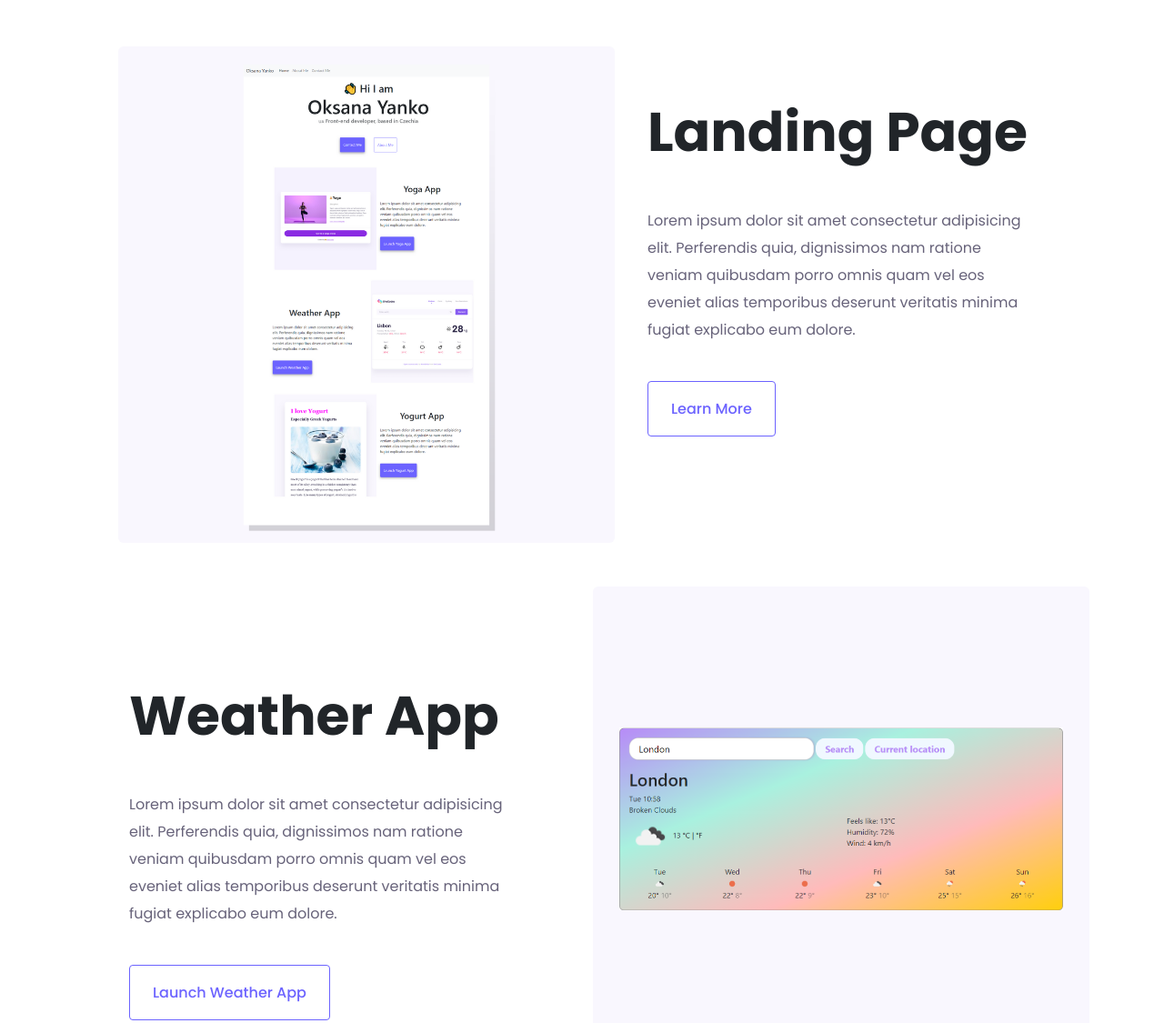
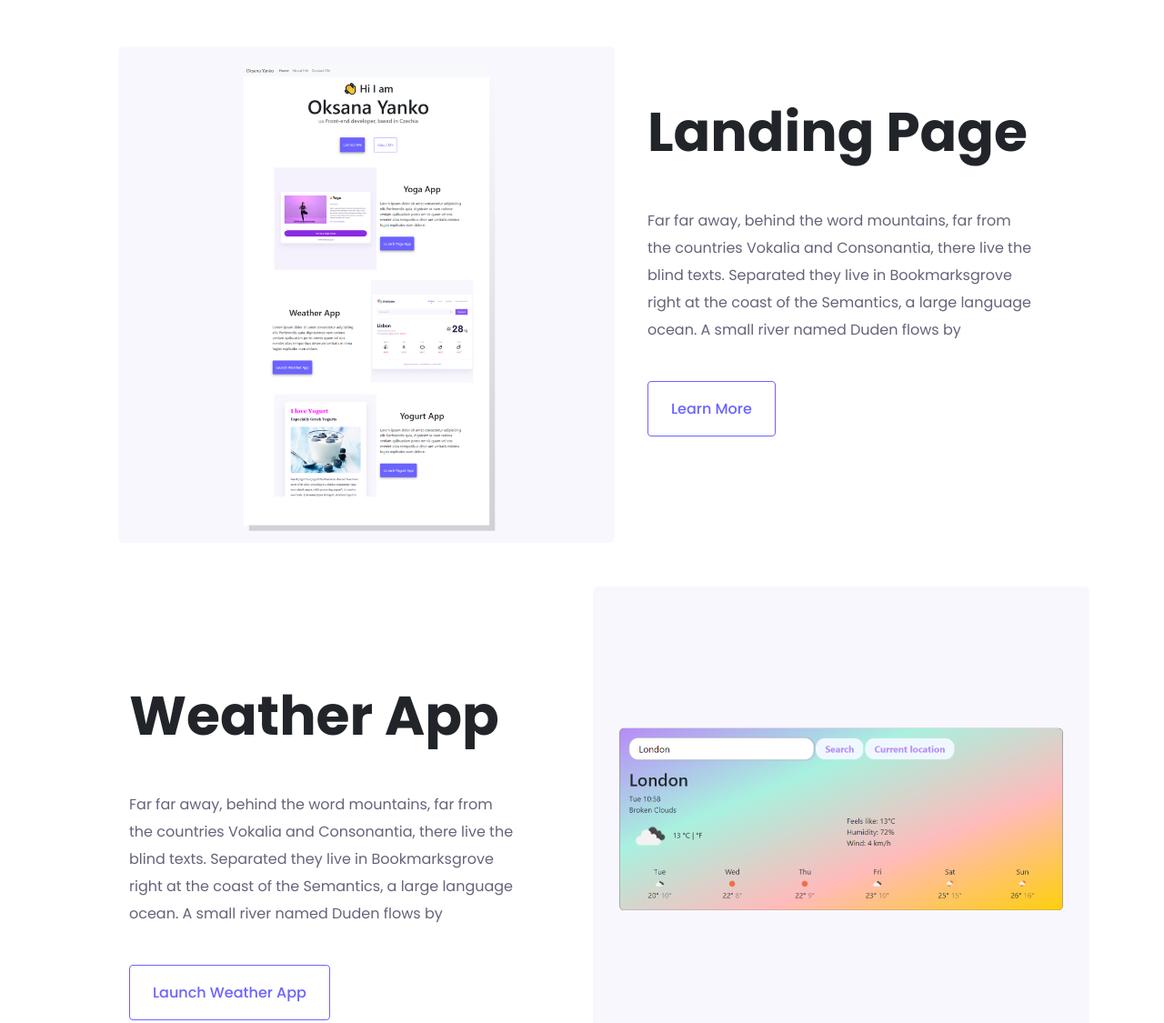
Before and after one commit to Pursuecoding/new-portfolio, a plain HTML site: page index.html in a window 1280 px wide. Shown: the part 1001-2126 px from the top of the page at 91% size. Drawn offline with nearby package versions, Linux system fonts and the light colour scheme.

Commit message:
Update index.html

```diff
--- a/index.html
+++ b/index.html
@@ -62,7 +62,7 @@
               <h2>Landing Page</h2>
               <article>
                 <span class="app-description-paragraph">
-                  Lorem ipsum dolor sit amet consectetur adipisicing elit. Perferendis quia, dignissimos nam ratione veniam quibusdam porro omnis quam vel eos eveniet alias temporibus deserunt veritatis minima fugiat explicabo eum dolore.
+                  Far far away, behind the word mountains, far from the countries Vokalia and Consonantia, there live the blind texts. Separated they live in Bookmarksgrove right at the coast of the Semantics, a large language ocean. A small river named Duden flows by
               	</span>
               </article>
           </div>
@@ -76,7 +76,7 @@
                 <h2>Weather App</h2>
                 <article>
 									<span class="app-description-paragraph">
-                    Lorem ipsum dolor sit amet consectetur adipisicing elit. Perferendis quia, dignissimos nam ratione veniam quibusdam porro omnis quam vel eos eveniet alias temporibus deserunt veritatis minima fugiat explicabo eum dolore.
+                    Far far away, behind the word mountains, far from the countries Vokalia and Consonantia, there live the blind texts. Separated they live in Bookmarksgrove right at the coast of the Semantics, a large language ocean. A small river named Duden flows by
                 	</span>
 								</article>
             </div>
@@ -95,9 +95,8 @@
             <div class="app-description">
                 <h2>Visual Content for Social Media</h2>
                 <article><span class="app-description-paragraph">
-                    Lorem ipsum dolor sit amet consectetur adipisicing elit. Perferendis quia, dignissimos nam ratione veniam quibusdam porro omnis quam vel eos eveniet alias temporibus deserunt veritatis minima fugiat explicabo eum dolore.
+                  Far far away, behind the word mountains, far from the countries Vokalia and Consonantia, there live the blind texts. Separated they live in Bookmarksgrove right at the coast of the Semantics, a large language ocean. A small river named Duden flows by
                 </span></article>
-
             </div>
             <a href="#" class="project-link">Learn More</a>
         </div>
```
